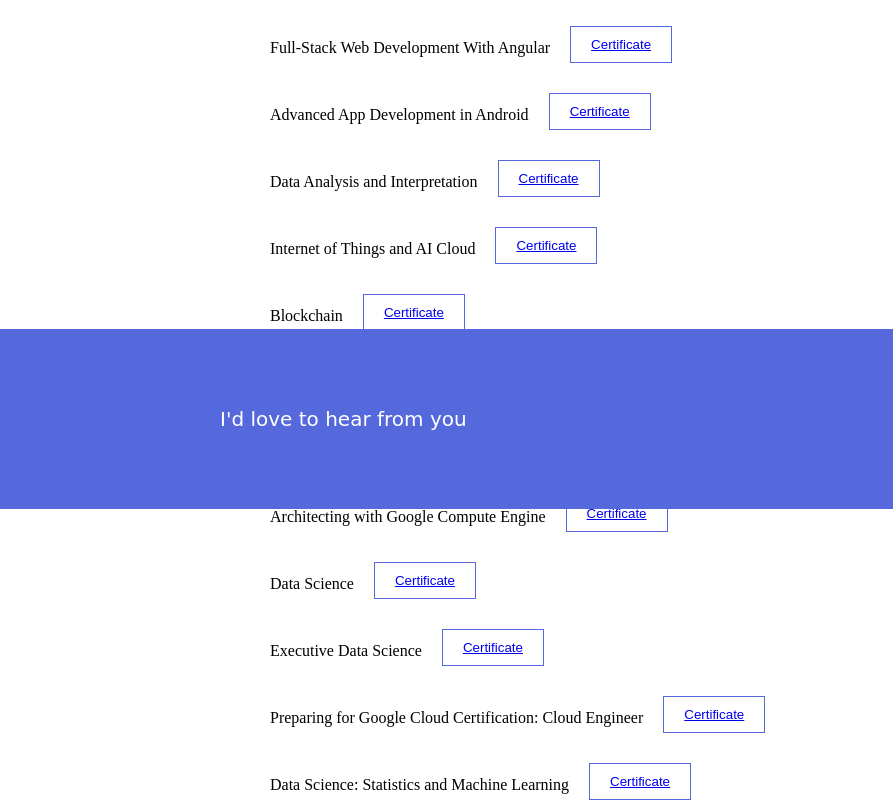
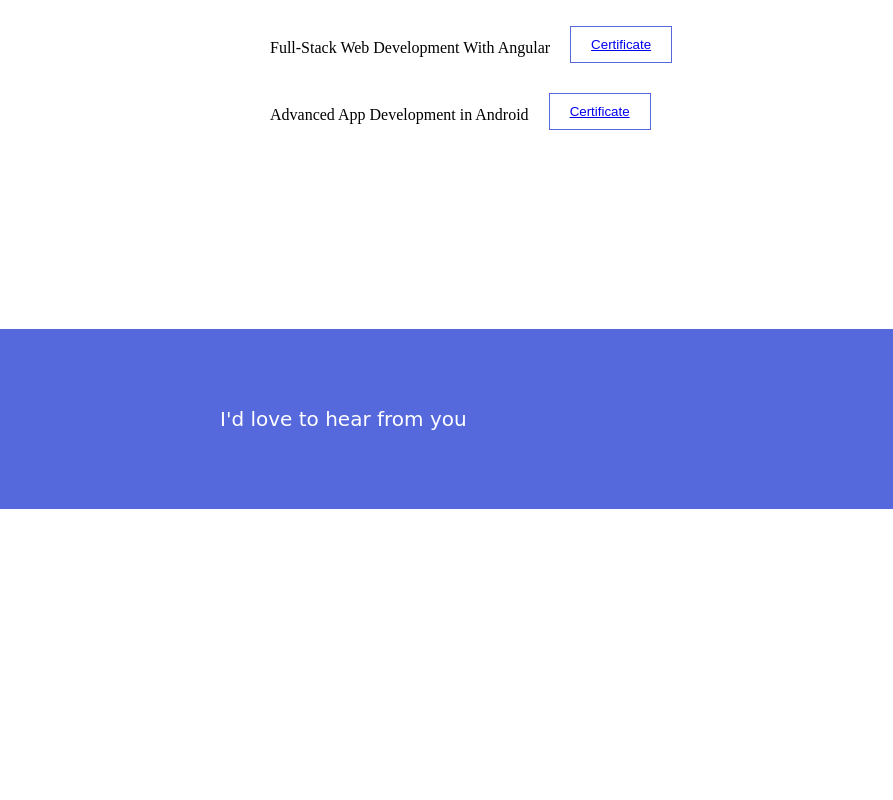
Before and after one commit to SandraHany/portfolio, a website: page index.html in a window 1280 px wide. Shown: the part 1989-2789 px from the top of the page, 0-893 px from the left. After the commit the page ends 2498 px from the top, so only its background shows below. Drawn offline with Linux system fonts and the light colour scheme.

```diff
--- a/index.html
+++ b/index.html
@@ -111,67 +111,7 @@
                         <a href="755681_ccf6e5c891d144a0b9b4c758fae89968.pdf" download>Certificate</a>
                     </button>
                 </div>
-                <div class="skill">
-                    <p class="skill-title">Data Analysis and Interpretation</p>
-                    <button class="certificate-button">
-                        <a href="755681_c9c5907242584ad683ccd7e65046e22c.pdf" download>Certificate</a>
-                    </button>
-                </div>
-                <div class="skill">
-                    <p class="skill-title">Internet of Things and AI Cloud</p>
-                    <button class="certificate-button">
-                        <a href="755681_e23b08f70d014940a161adbd53073cca.pdf" download>Certificate</a>
-                    </button>
-                </div>
-                <div class="skill">
-                    <p class="skill-title">Blockchain</p>
-                    <button class="certificate-button">
-                        <a href="755681_bb2d7108a2d7484cb23230521f67762d.pdf" download>Certificate</a>
-                    </button>
-                </div>
-                <div class="skill">
-                    <p class="skill-title">Cybersecurity</p>
-                    <button class="certificate-button">
-                        <a href="755681_707fd628cf884681887561e2c8413b10.pdf" download>Certificate</a>
-                    </button>
-                </div>
-                <div class="skill">
-                    <p class="skill-title">Data Engineering, Big Data, and Machine Learning on GCP</p>
-                    <button class="certificate-button">
-                        <a href="755681_a649c2438ccf427f893f43245bba5fc9.pdf" download>Certificate</a>
-                    </button>
-                </div>
 
-                <div class="skill">
-                    <p class="skill-title">Architecting with Google Compute Engine</p>
-                    <button class="certificate-button">
-                        <a href="755681_1703a442f9c9497e97e3f68204c10504.pdf" download>Certificate</a>
-                    </button>
-                </div>
-                <div class="skill">
-                    <p class="skill-title">Data Science</p>
-                    <button class="certificate-button">
-                        <a href="755681_e71da4db7aeb4296baa366bf844fef86.pdf" download>Certificate</a>
-                    </button>
-                </div>
-                <div class="skill">
-                    <p class="skill-title">Executive Data Science</p>
-                    <button class="certificate-button">
-                        <a href="755681_b7bbb889279d432499d7667b7ca9783c.pdf" download>Certificate</a>
-                    </button>
-                </div>
-                <div class="skill">
-                    <p class="skill-title">Preparing for Google Cloud Certification: Cloud Engineer</p>
-                    <button class="certificate-button">
-                        <a href="755681_8331658f7b104853aeca7d158801173c.pdf" download>Certificate</a>
-                    </button>
-                </div>
-                <div class="skill">
-                    <p class="skill-title">Data Science: Statistics and Machine Learning</p>
-                    <button class="certificate-button">
-                        <a href="755681_a64ffbdc81af47dab9c51a2350b2e07d.pdf" download>Certificate</a>
-                    </button>
-                </div>
 
             </div>
         </div>
```
